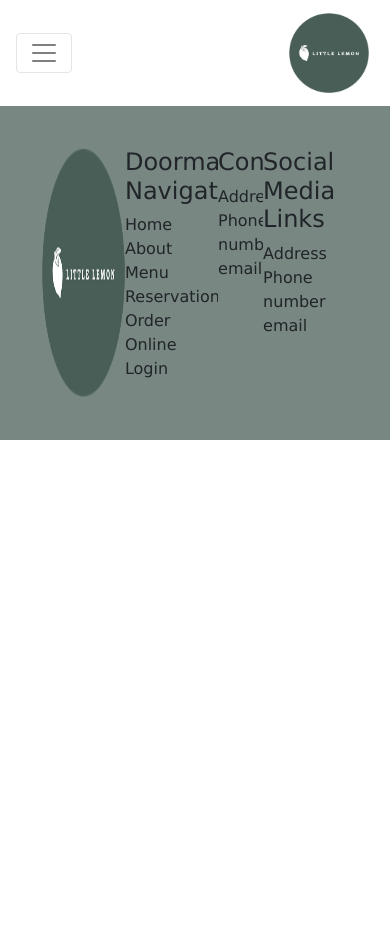
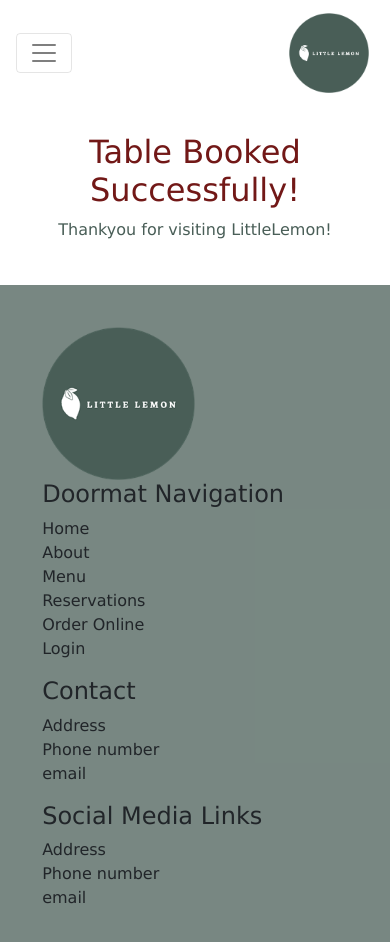
Before and after one commit to Manpreetkaur666/Little-Lemon, a React (Create React App) app: page /success in a window 390 px wide. Shown: the top 942 px of the page. Before the commit the page ends 844 px from the top, so only its background shows below. Built offline with nearby package versions, Linux system fonts and the light colour scheme.

Commit message:
success screen

```diff
--- a/src/App.css
+++ b/src/App.css
@@ -225,3 +225,45 @@ nav ul {
   height: 100%;
   width: 100%;
 }
+
+
+/**************************** Success *********************************/
+.success {
+  text-align: center;
+  padding: 7vw;
+}
+
+.success h2 {
+  color: var(--red);
+}
+
+.success p {
+  color: var(--green);
+}
+
+
+@media only screen and (max-width: 600px) {
+ .cards {
+  flex-direction: column;
+ }
+
+ .card {
+  width: 25rem;
+}
+
+.card img {
+ width: 20rem;
+ height: 20rem;
+ object-fit: cover;
+}
+
+.footer {
+  flex-direction: column;
+}
+
+.footer img {
+  height: 50%;
+  width: 50%;
+}
+
+}
--- a/src/App.js
+++ b/src/App.js
@@ -4,6 +4,7 @@ import Footer from './components/Footer';
 import Nav from './components/Nav';
 import Home from './components/Home';
 import BookingPage from './components/BookingPage';
+import Success from './components/Success';
 
 function App() {
   return (
@@ -12,6 +13,7 @@ function App() {
     <Routes>
     <Route exact path="/" element={<Home/>} />
     <Route exact path="/booking" element={<BookingPage/>} />
+    <Route exact path="/success" element={<Success />} />
     </Routes>
     <Footer />
     </BrowserRouter>
--- a/src/components/BookingForm.js
+++ b/src/components/BookingForm.js
@@ -1,12 +1,20 @@
-import React, {useState, useReducer, useRef, useEffect} from 'react'
+import React, {useState, useReducer, useRef, useEffect} from 'react';
+import { useNavigate } from 'react-router-dom';
 
 const BookingForm = () => {
 
+    const navigate = useNavigate();
     const [bookingDate, setBookingdate] = useState("");
     const dateInputRef = useRef(null);
    const [bookingTime, setBookingTime] = useState("");
 //    const [availableTimes, setAvailableTimes] = useState([]);
 
+// const [booking, setBooking] = useState({
+//     date: '',
+//     time: '',
+//     guest: '',
+//     occasion: '',
+// })
 
    const updateTimes = (availableTimes, action) => {
     // handle the state change
@@ -36,6 +44,7 @@ const BookingForm = () => {
 
    const submitHandler = (e) => {
           e.preventDefault();
+          navigate('/success');
    }
 
    const [availableTimes, dispatch] = useReducer(updateTimes, initializeTimes)
@@ -55,11 +64,11 @@ const BookingForm = () => {
             <form method="POST" onSubmit={submitHandler}>
                 <div>
                     <label htmlFor="booking_date">Booking Date</label>
-                    <input type="date" id="booking_date" name="booking_date" value={bookingDate} onChange={handleChange} ref={dateInputRef} />
+                    <input type="date" id="booking_date" name="booking_date" value={bookingDate} onChange={handleChange} ref={dateInputRef} required />
                 </div>
                 <div>
                     <label htmlFor="res-time">Choose time</label>
-                    <select id="res-time " value={availableTimes.initialTimes} onChange={handleTimeChange}>
+                    <select id="res-time " value={availableTimes.initialTimes} onChange={handleTimeChange} required>
                         <option>17:00</option>
                         <option>18:00</option>
                         <option>19:00</option>
@@ -70,11 +79,11 @@ const BookingForm = () => {
                 </div>
                 <div>
                     <label htmlFor="booking_people">Number of People</label>
-                    <input type="number" placeholder="1" min="1" max="10" id="guests" />
+                    <input type="number" placeholder="1" min="1" max="10" id="guests" required/>
                 </div>
                 <div>
                     <label htmlFor="booking_occasion">Ocassion</label>
-                    <input id="booking_ocassion" name="booking_occasion" list="ocassion" />
+                    <input id="booking_ocassion" name="booking_occasion" list="ocassion" required />
                     <datalist id="ocassion">
                         <option value="Birthday"></option>
                         <option value="Anniversary"></option>
@@ -83,7 +92,7 @@ const BookingForm = () => {
                 </div>
                 <div>
                     <label htmlFor="booking_loacation">Location</label>
-                    <input id="booking_location" name="booking_location" list="locations" />
+                    <input id="booking_location" name="booking_location" list="locations" required />
                     <datalist id="locations">
                         <option value="Mississauga"></option>
                         <option value="Toronto"></option>
--- /dev/null
+++ b/src/components/Success.js
@@ -0,0 +1,12 @@
+import React from 'react'
+
+const Success = () => {
+  return (
+    <div className='success'>
+        <h2>Table Booked Successfully!</h2>
+        <p>Thankyou for visiting LittleLemon!</p>
+    </div>
+  )
+}
+
+export default Success
```
